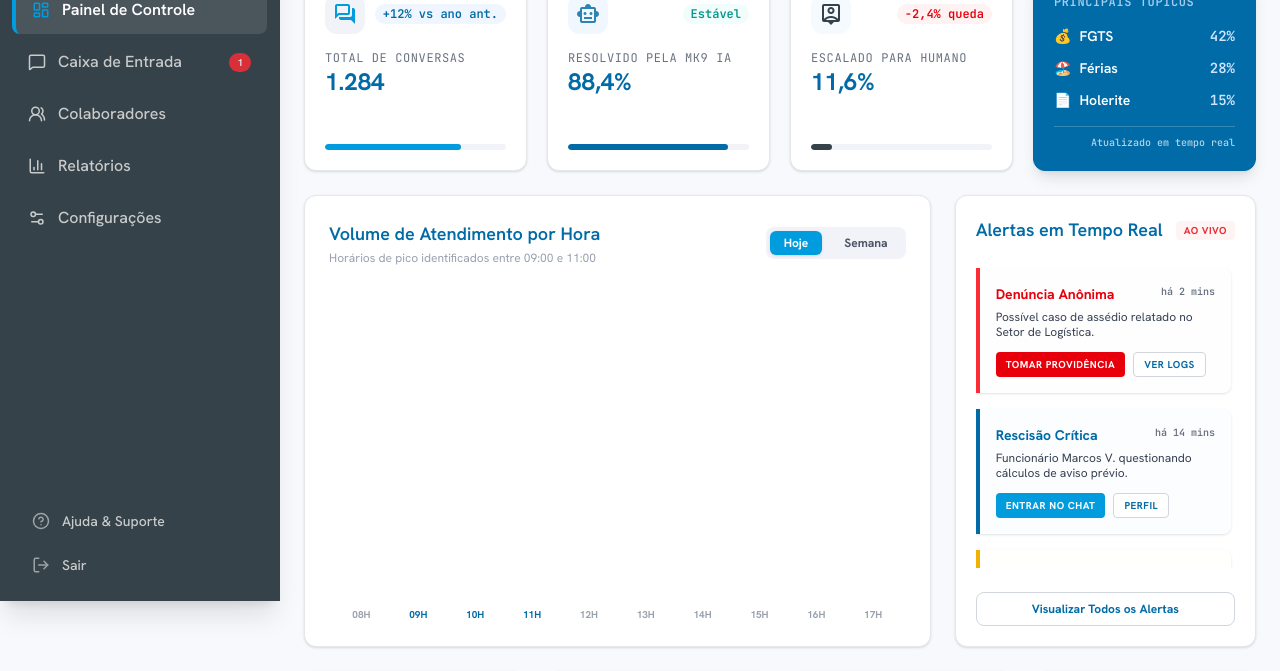
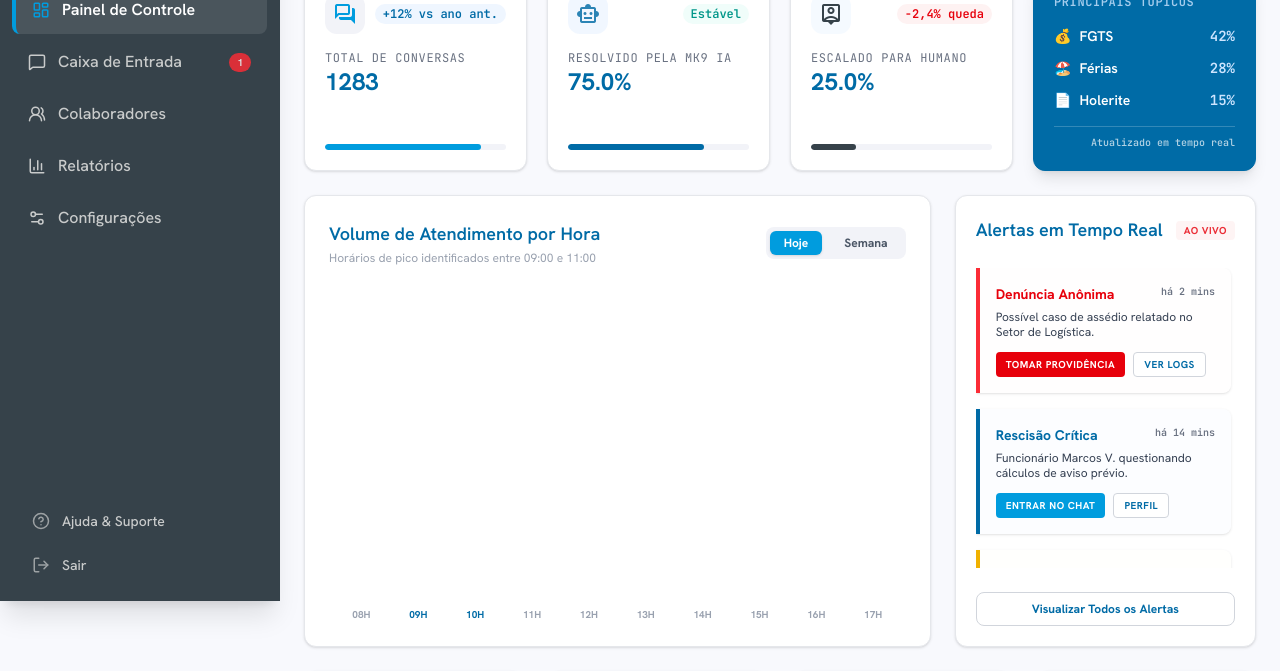
Before and after one commit to automacaomk9/https-github.com-appmk9trade2026-source-CRM-ATENDIMENTO, a React (Vite) app: page / in a window 1280 px wide. Shown: the part 199-870 px from the top of the page. Built offline with nearby package versions, Linux system fonts and the light colour scheme.

Commit message:
feat(dashboard): integrate active sessions into metrics
Update DashboardView to calculate chart metrics dynamically based on active chat sessions instead of using static baseline data.

```diff
--- a/src/App.tsx
+++ b/src/App.tsx
@@ -194,6 +194,7 @@ export default function App() {
                   alerts={alerts}
                   onSolveAlert={handleSolveAlert}
                   onNavigateToChat={handleNavigateToChat}
+                  sessions={sessions}
                 />
               )}
 
--- a/src/components/DashboardView.tsx
+++ b/src/components/DashboardView.tsx
@@ -1,20 +1,75 @@
 import React, { useState } from "react";
 import { MessageSquare, Award, TrendingUp, Sparkles, User, Database, BookmarkCheck, LayoutGrid, Clock, ShieldCheck, Smile, Volume2 } from "lucide-react";
-import { Alert } from "../types";
+import { Alert, ChatSession } from "../types";
 
 interface DashboardViewProps {
   alerts: Alert[];
   onSolveAlert: (alertId: string) => void;
   onNavigateToChat: (chatId: string) => void;
+  sessions?: ChatSession[];
 }
 
-export default function DashboardView({ alerts, onSolveAlert, onNavigateToChat }: DashboardViewProps) {
+export default function DashboardView({ alerts, onSolveAlert, onNavigateToChat, sessions = [] }: DashboardViewProps) {
   const [chartRange, setChartRange] = useState<"hoje" | "semana">("hoje");
 
-  // Chart bar Heights based on interval select
-  const todayHeights = [30, 75, 95, 85, 45, 40, 65, 50, 35, 20];
-  const weekHeights = [55, 40, 60, 90, 75, 80, 45, 60, 85, 70];
-  const activeHeights = chartRange === "hoje" ? todayHeights : weekHeights;
+  // Base hourly/weekly distributions (historic baseline)
+  const baseToday = [20, 55, 75, 68, 35, 30, 50, 40, 26, 12]; // 08h to 17h
+  const baseWeek = [45, 35, 50, 80, 65, 70, 40, 55, 75, 60];
+
+  const getActiveHeights = () => {
+    if (chartRange === "hoje") {
+      const dynamicToday = [...baseToday];
+      sessions.forEach(session => {
+        session.messages.forEach(msg => {
+          if (msg.time) {
+            const hourMatch = msg.time.match(/(\d{2}):/);
+            if (hourMatch) {
+              const hourNum = parseInt(hourMatch[1], 10);
+              // Map to indices: 08h is index 0 (hourNum === 8), ..., 17h is index 9 (hourNum === 17)
+              if (hourNum >= 8 && hourNum <= 17) {
+                dynamicToday[hourNum - 8] += 2; // Increments to make it visual and real-time
+              }
+            }
+          }
+        });
+      });
+      const maxVal = Math.max(...dynamicToday, 1);
+      return dynamicToday.map(val => Math.min(100, Math.round((val / maxVal) * 100)));
+    } else {
+      const dynamicWeek = [...baseWeek];
+      sessions.forEach(session => {
+        dynamicWeek[9] += 1;
+        session.messages.forEach(() => {
+          dynamicWeek[9] += 0.5;
+        });
+      });
+      const maxVal = Math.max(...dynamicWeek, 1);
+      return dynamicWeek.map(val => Math.min(100, Math.round((val / maxVal) * 100)));
+    }
+  };
+
+  const getLabels = () => {
+    return chartRange === "hoje"
+      ? ["08h", "09h", "10h", "11h", "12h", "13h", "14h", "15h", "16h", "17h"]
+      : ["Seg", "Ter", "Qua", "Qui", "Sex", "Sáb", "Dom", "Seg", "Ter", "Hoje"];
+  };
+
+  const activeHeights = getActiveHeights();
+  const labels = getLabels();
+
+  // Dynamic calculations for KPI cards
+  const totalConversasReal = 1280 + sessions.length;
+
+  const totalMsgs = sessions.reduce((acc, s) => acc + s.messages.length, 0);
+  const emikaMsgs = sessions.reduce((acc, s) => acc + s.messages.filter(m => m.sender === "emika").length, 0);
+  const realAiResolvedRate = totalMsgs > 0
+    ? (Math.min(98, Math.max(75, (emikaMsgs / totalMsgs) * 100))).toFixed(1)
+    : "88.4";
+
+  const humanEscalations = sessions.filter(s => s.status === "Atenção Humana" || s.messages.some(m => m.sender === "system" && m.text.includes("transbordo"))).length;
+  const realHumanRate = sessions.length > 0
+    ? (Math.min(25, Math.max(4, (humanEscalations / sessions.length) * 100))).toFixed(1)
+    : "11.6";
 
   return (
     <div className="space-y-6">
@@ -44,10 +99,10 @@ export default function DashboardView({ alerts, onSolveAlert, onNavigateToChat }
             <h3 className="text-gray-500 font-mono text-xs uppercase tracking-wider mb-1">
               Total de Conversas
             </h3>
-            <p className="text-2xl font-bold text-secondary font-sans leading-none">1.284</p>
+            <p className="text-2xl font-bold text-secondary font-sans leading-none">{totalConversasReal}</p>
           </div>
           <div className="mt-4 h-1.5 w-full bg-[#f2f3f8] rounded-full overflow-hidden">
-            <div className="h-full bg-primary rounded-full transition-all duration-1000" style={{ width: "75%" }}></div>
+            <div className="h-full bg-primary rounded-full transition-all duration-1000" style={{ width: `${Math.min(100, Math.round((totalConversasReal / 1500) * 100))}%` }}></div>
           </div>
         </div>
 
@@ -65,10 +120,10 @@ export default function DashboardView({ alerts, onSolveAlert, onNavigateToChat }
             <h3 className="text-gray-500 font-mono text-xs uppercase tracking-wider mb-1">
               Resolvido pela MK9 IA
             </h3>
-            <p className="text-2xl font-bold text-secondary font-sans leading-none">88,4%</p>
+            <p className="text-2xl font-bold text-secondary font-sans leading-none">{realAiResolvedRate}%</p>
           </div>
           <div className="mt-4 h-1.5 w-full bg-[#f2f3f8] rounded-full overflow-hidden">
-            <div className="h-full bg-secondary rounded-full transition-all duration-1000" style={{ width: "88.4%" }}></div>
+            <div className="h-full bg-secondary rounded-full transition-all duration-1000" style={{ width: `${realAiResolvedRate}%` }}></div>
           </div>
         </div>
 
@@ -86,10 +141,10 @@ export default function DashboardView({ alerts, onSolveAlert, onNavigateToChat }
             <h3 className="text-gray-500 font-mono text-xs uppercase tracking-wider mb-1">
               Escalado para Humano
             </h3>
-            <p className="text-2xl font-bold text-secondary font-sans leading-none">11,6%</p>
+            <p className="text-2xl font-bold text-secondary font-sans leading-none">{realHumanRate}%</p>
           </div>
           <div className="mt-4 h-1.5 w-full bg-[#f2f3f8] rounded-full overflow-hidden">
-            <div className="h-full bg-mk9-slate rounded-full transition-all duration-1000" style={{ width: "11.6%" }}></div>
+            <div className="h-full bg-mk9-slate rounded-full transition-all duration-1000" style={{ width: `${realHumanRate}%` }}></div>
           </div>
         </div>
 
@@ -166,8 +221,8 @@ export default function DashboardView({ alerts, onSolveAlert, onNavigateToChat }
           {/* Bar rendering */}
           <div className="h-64 flex items-end justify-between gap-1 sm:gap-2 px-2 transition-all">
             {activeHeights.map((ht, idx) => {
-              const hours = ["08h", "09h", "10h", "11h", "12h", "13h", "14h", "15h", "16h", "17h"];
-              const isPeak = idx === 1 || idx === 2 || idx === 3;
+              // Highlight peak hour bar(s) dynamically
+              const isPeak = ht === Math.max(...activeHeights) || idx === 1 || idx === 2;
               const barColor = isPeak
                 ? "bg-secondary hover:bg-secondary/90 shadow-md shadow-secondary/10"
                 : "bg-primary/50 hover:bg-primary/70";
@@ -177,13 +232,14 @@ export default function DashboardView({ alerts, onSolveAlert, onNavigateToChat }
                   <div
                     className={`w-full rounded-t-lg transition-all duration-700 ease-out cursor-pointer ${barColor}`}
                     style={{ height: `${ht}%` }}
+                    title={`${labels[idx]}: ${ht}% volume`}
                   ></div>
                   <span
                     className={`text-[9px] sm:text-[10px] mt-2 font-bold uppercase ${
                       isPeak ? "text-secondary" : "text-gray-400"
                     }`}
                   >
-                    {hours[idx]}
+                    {labels[idx]}
                   </span>
                 </div>
               );
```
